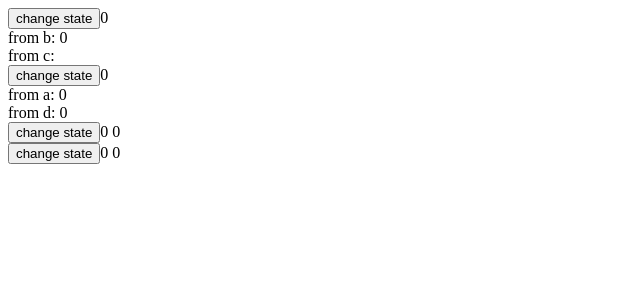
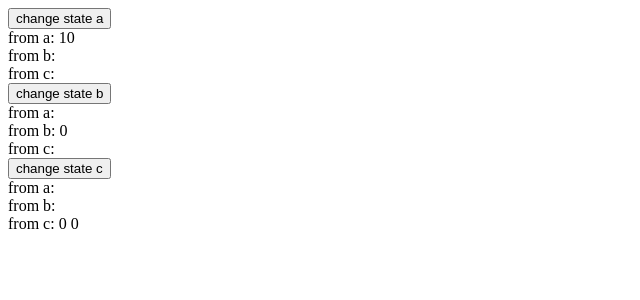
Before and after one commit to xuanlifree2/react-share-state, a React (Create React App) app: page / in a window 1280 px wide. Shown: the top 300 px of the page, without its empty margins (0-640 px from the left). Built offline with nearby package versions, Linux system fonts and the light colour scheme.

Commit message:
simplify state

```diff
--- a/src/App.js
+++ b/src/App.js
@@ -3,7 +3,6 @@ import { StateProvider } from './state';
 import Child1 from './component1';
 import Child2 from './component2';
 import Child3 from './component3';
-import Child4 from './component4';
 
 export default function App() {
   return (
@@ -11,7 +10,6 @@ export default function App() {
       <Child1 />
       <Child2 />
       <Child3 />
-      <Child4 />
     </StateProvider>
   );
 }
--- a/src/component1.js
+++ b/src/component1.js
@@ -1,22 +1,25 @@
-import { useGetState, useSetState, useGetRef } from './state';
+import { useEffect, useState } from 'react';
+import { useGet, useSet, useSub } from './state';
 
 export default () => {
-  const set = useSetState('a');
-  const state = useGetState('a', 0);
-  const statB = useGetRef('b', 0);
-  const statC = useGetState('c');
+  const setA = useSet('a');
+  const subA = useSub('a');
+  const getB = useGet('b');
+  const getC = useGet('c');
+  const [stateA, setStateA] = useState(10);
+  useEffect(() => subA(setStateA), [subA]);
   return (
     <div>
       <button
         onClick={() => {
-          set((n) => n + 1);
+          setA((n) => (n ?? 0) + 1);
         }}
       >
-        change state
+        change state a
       </button>
-      <span>{state}</span>
-      <div>from b: {statB.current}</div>
-      <div>from c: {statC}</div>
+      <div>from a: {stateA}</div>
+      <div>from b: {getB()}</div>
+      <div>from c: {getC()}</div>
     </div>
   );
 };
--- a/src/component2.js
+++ b/src/component2.js
@@ -1,22 +1,25 @@
-import { useSetState, useGetState, useGetRef } from './state';
+import { useEffect, useState } from 'react';
+import { useSet, useGet, useSub } from './state';
 
 export default () => {
-  const set = useSetState('b');
-  const state = useGetState('b', 0);
-  const stateD = useGetState('d', 0);
-  const stateA = useGetRef('a', 0);
+  const setB = useSet('b');
+  const subB = useSub('b');
+  const getA = useGet('a');
+  const getC = useGet('c');
+  const [stateB, setStateB] = useState(0);
+  useEffect(() => subB(setStateB), [subB]);
   return (
     <div>
       <button
         onClick={() => {
-          set((n) => n + 1);
+          setB((n) => (n ?? 0) + 1);
         }}
       >
-        change state
+        change state b
       </button>
-      <span>{state}</span>
-      <div>from a: {stateA.current}</div>
-      <div>from d: {stateD}</div>
+      <div>from a: {getA()}</div>
+      <div>from b: {stateB}</div>
+      <div>from c: {getC()}</div>
     </div>
   );
 };
--- a/src/component3.js
+++ b/src/component3.js
@@ -1,22 +1,28 @@
-import { useGetCallback, useSetState } from './state';
-import { useState } from 'react';
+import { useSub, useSet, useGet } from './state';
+import { useEffect, useState } from 'react';
 
 export default () => {
   const [state, setState] = useState([0, 0]);
-  useGetCallback('c', (prev, current) => setState([prev, current]));
-  const set = useSetState('c');
+  const setC = useSet('c');
+  const subC = useSub('c');
+  const getA = useGet('a');
+  const getB = useGet('b');
+  useEffect(() => subC((prev, current) => setState([prev, current]), { prev: true }), [subC]);
+
   return (
     <div>
       <button
         onClick={() => {
-          set((n) => (n ?? 0) + 1);
+          setC((n) => (n ?? 0) + 1);
         }}
       >
-        change state
+        change state c
       </button>
-      <span>
-        {state[0]} {state[1]}
-      </span>
+      <div>from a: {getA()}</div>
+      <div>from b: {getB()}</div>
+      <div>
+        from c: {state[0]} {state[1]}
+      </div>
     </div>
   );
 };
--- a/src/component4.js
+++ /dev/null
@@ -1,24 +0,0 @@
-import { useSub, useSetState } from './state';
-import { useEffect, useState } from 'react';
-
-export default () => {
-  const [state, setState] = useState([0, 0]);
-  const set = useSetState('d');
-  const sub = useSub('d');
-  useEffect(() => () => sub((prev, current) => setState([prev, current])), [sub]);
-
-  return (
-    <div>
-      <button
-        onClick={() => {
-          set((n) => (n ?? 0) + 1);
-        }}
-      >
-        change state
-      </button>
-      <span>
-        {state[0]} {state[1]}
-      </span>
-    </div>
-  );
-};
--- a/src/state.js
+++ b/src/state.js
@@ -6,7 +6,7 @@ const buildState = (subject$, id, initValue) =>
   subject$?.pipe(
     filter(({ id: key }) => key === id),
     // support function value as react setState: setSate(n=>n+1)
-    scan(([, prev], { value }) => [prev, typeof value === 'function' ? value(prev) : value], [undefined, initValue]),
+    scan(([, prev], { value }) => [prev, typeof value === 'function' ? value(prev) : value], [undefined, initValue])
     // startWith([undefined, initValue])
   );
 
@@ -22,65 +22,35 @@ export const StateProvider = ({ children }) => {
   return <Context.Provider value={subject$.current}>{children}</Context.Provider>;
 };
 
-export const useSetState = (id) => {
+export const useSet = (id) => {
   const subject$ = useContext(Context);
   const setS = useCallback((value) => subject$?.next({ id, value }), [id, subject$]);
   return setS;
 };
 
-// id: unique for every state
-export const useGetState = (id, initValue) => {
+export const useGet = (id) => {
   const subject$ = useContext(Context);
-  const [state, setState] = useState(initValue);
+  const value = useRef([]);
   useEffect(() => {
-    const sub = subscribeState(subject$, id, (_, current) => setState(current), initValue);
+    const sub = subscribeState(subject$, id, (prev, current) => {
+      value.current = [prev, current];
+    });
     return () => sub.unsubscribe();
-  }, [id, subject$, initValue]);
-  return state;
-};
+  }, [id, subject$]);
 
-// callback for data change with prev, current data
-export const useGetCallback = (id, cb) => {
-  const subject$ = useContext(Context);
-  const effect = useRef();
-  effect.current = cb;
-
-  // whenever id changed, we will use latest cb as callback and use ref to avoid put it in dependency
-  useEffect(() => {
-    const sub = subscribeState(subject$, id, effect.current);
-    return () => sub?.unsubscribe();
-  }, [id, subject$]);
+  return useCallback(({ withPrev = false } = {}) => {
+    const [, current] = value.current;
+    return withPrev ? value.current : current;
+  }, []);
 };
 
 export const useSub = (id) => {
   const subject$ = useContext(Context);
-
-  const sub = useCallback(
-    (cb) => {
-      const s = subscribeState(subject$, id, cb);
+  return useCallback(
+    (cb, { withPrev = false } = {}) => {
+      const s = subscribeState(subject$, id, (prev, current) => (withPrev ? cb?.(prev, current) : cb?.(current)));
       return () => s.unsubscribe();
     },
-    [id, subject$],
+    [id, subject$]
   );
-  // useEffect(() => () => sub(), [sub]);
-  return sub;
 };
-
-// NOTE: this hooks will not cause rerender even data changed
-export const useGetRef = (id, initValue) => {
-  const subject$ = useContext(Context);
-  const stateRef = useRef(initValue);
-  useEffect(() => {
-    const sub = subscribeState(
-      subject$,
-      id,
-      (_, current) => {
-        stateRef.current = current;
-      },
-      initValue,
-    );
-    return () => sub?.unsubscribe();
-  }, [id, subject$, initValue]);
-
-  return stateRef;
-};
```
Also changed, not shown: .eslintrc.json (deleted), 1 other file (tests, documents, lock files or other folders).
